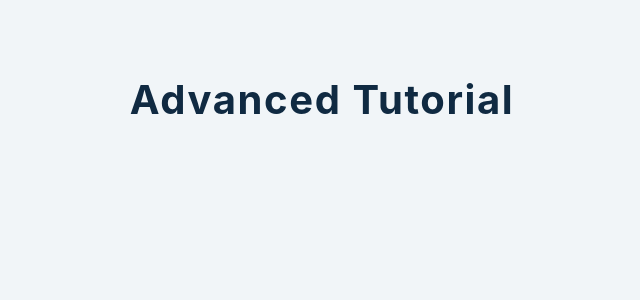
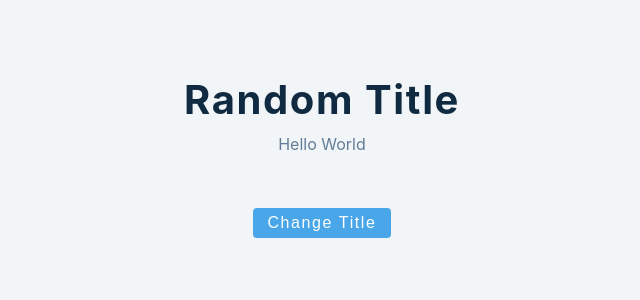
Before and after one commit to noormohammedb/react-advanced, a React (Create React App) app: page / in a window 1280 px wide. Shown: the top 300 px of the page, without its empty margins (318-958 px from the left). Built offline with nearby package versions, Linux system fonts and the light colour scheme.

Commit message:
first change

```diff
--- a/src/App.js
+++ b/src/App.js
@@ -1,8 +1,9 @@
 import React from "react";
+import Setup from "./tutorial/1-useState/setup/1-error-example";
 function App() {
    return (
       <div className="container">
-         <h2>Advanced Tutorial</h2>
+         <Setup />
       </div>
    );
 }
--- a/src/tutorial/1-useState/setup/1-error-example.js
+++ b/src/tutorial/1-useState/setup/1-error-example.js
@@ -1,7 +1,20 @@
-import React from 'react';
+import React from "react";
 
 const ErrorExample = () => {
-  return <h2>useState error example</h2>;
+   let text = "Hello World";
+   const changeTitleClick = () => {
+      console.log(text);
+      text = "world hello";
+   };
+   return (
+      <>
+         <h2>Random Title</h2>
+         <p> {text} </p>
+         <button className="btn" onClick={changeTitleClick}>
+            Change Title
+         </button>
+      </>
+   );
 };
 
 export default ErrorExample;
```
